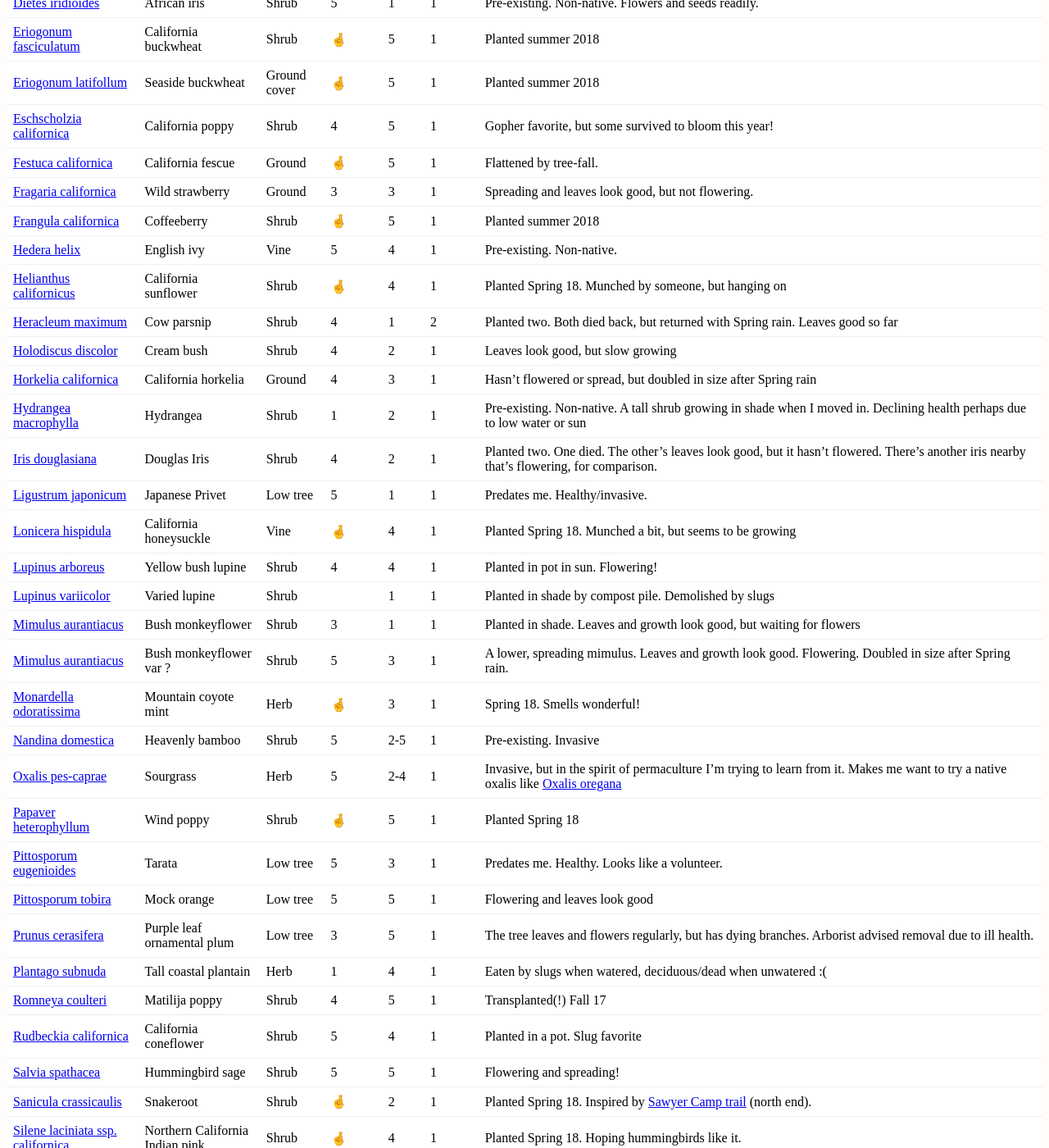
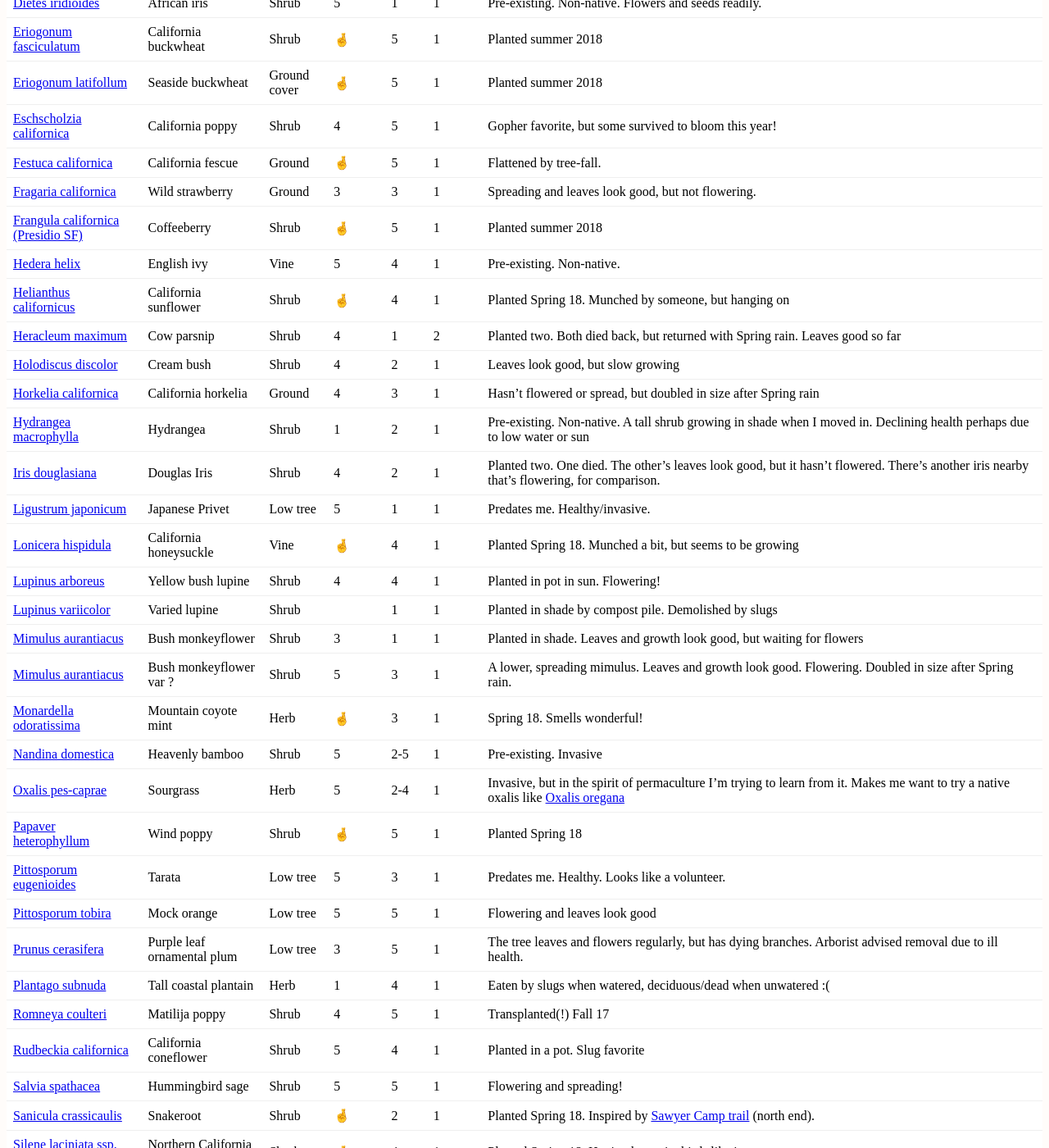
Before and after one commit to erikeldridge/erikeldridge.github.com, a Jekyll site: the page built from _posts/2018-05-22-coastal-sage-scrub-permaculture.md, in a window 1280 px wide and 1400 px high, scrolled down 1371 px. Shown: the whole window at 82% size. Built offline with Jekyll 4.4.1, drawn with Linux system fonts in a browser that asks for light colours; nearby versions of some CDN libraries; some of the changed text lies outside the part shown.

Commit message:
Update from Forestry.io - Updated 2018-05-22-coastal-sage-scrub-permaculture.md

```diff
--- a/_posts/2018-05-22-coastal-sage-scrub-permaculture.md
+++ b/_posts/2018-05-22-coastal-sage-scrub-permaculture.md
@@ -47,7 +47,7 @@ Here are the plants I've tried:
 |[Eschscholzia californica](https://www.inaturalist.org/taxa/48225-Eschscholzia-californica)| California poppy | Shrub | 4 | 5 | 1 | Gopher favorite, but some survived to bloom this year! |
 | [Festuca californica](https://www.inaturalist.org/taxa/57169-Festuca-californica)  | California fescue | Ground | 🤞 | 5 | 1 | Flattened by tree-fall. |
 | [Fragaria californica](https://www.inaturalist.org/taxa/61095-Fragaria-vesca-californica) | Wild strawberry | Ground | 3 | 3 | 1 | Spreading and leaves look good, but not flowering. |
-| [Frangula californica](https://www.inaturalist.org/taxa/53423-Frangula-californica) | Coffeeberry | Shrub | 🤞  | 5 | 1 | Planted summer 2018 |
+| [Frangula californica (Presidio SF)](https://www.inaturalist.org/taxa/53423-Frangula-californica) | Coffeeberry | Shrub | 🤞  | 5 | 1 | Planted summer 2018 |
 | [Hedera helix](https://www.inaturalist.org/taxa/55882-Hedera-helix) | English ivy | Vine | 5 | 4 | 1 | Pre-existing. Non-native. |
 | [Helianthus californicus](https://www.inaturalist.org/taxa/56954-Helianthus-californicus) | California sunflower | Shrub | 🤞 | 4 | 1 | Planted Spring 18. Munched by someone, but hanging on |
 | [Heracleum maximum](https://www.inaturalist.org/taxa/53094-Heracleum-maximum) | Cow parsnip | Shrub | 4 | 1 | 2 | Planted two. Both died back, but returned with Spring rain. Leaves good so far |
```
Also changed, not shown: other parts of _posts/2018-05-22-coastal-sage-scrub-permaculture.md (+1 -0 lines).
